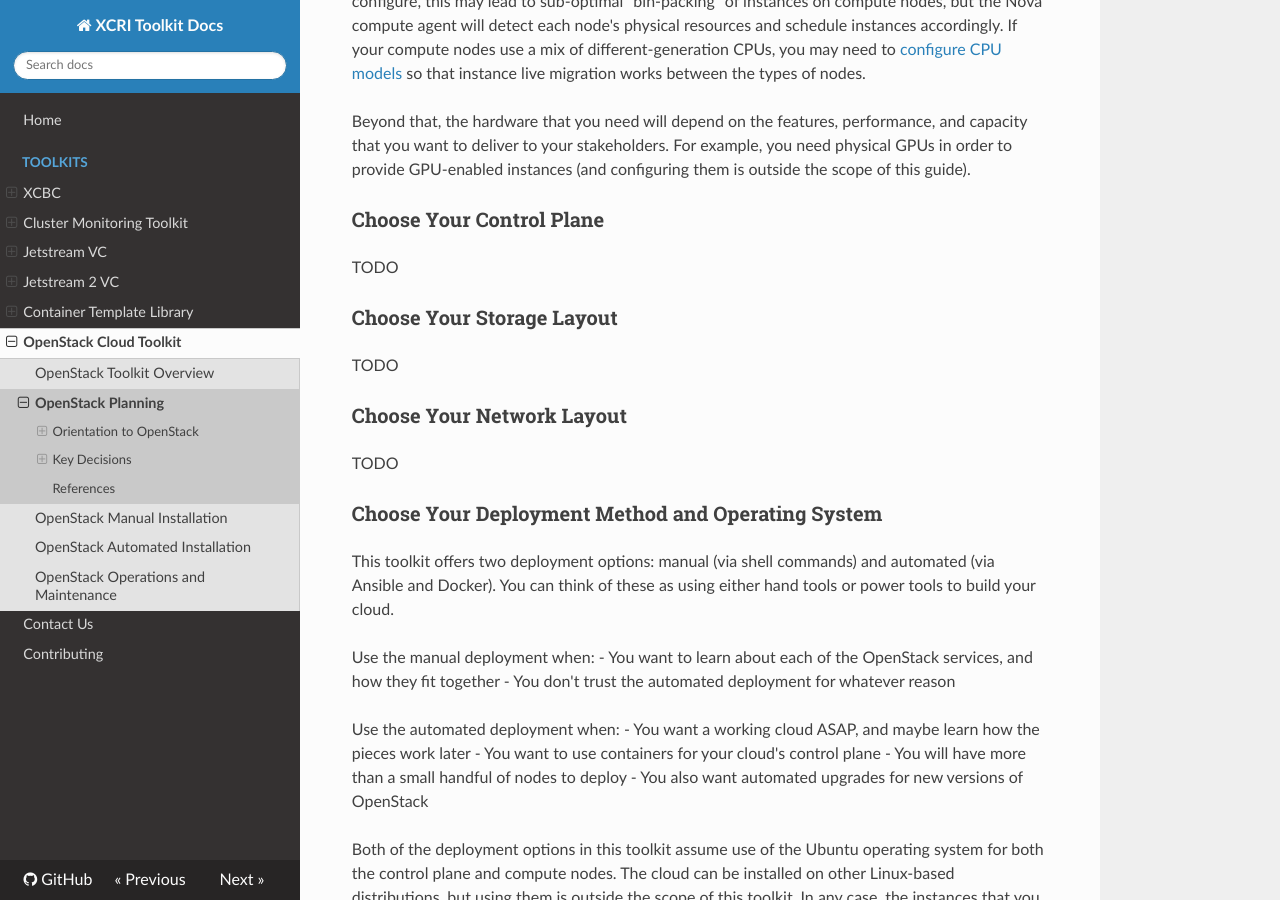
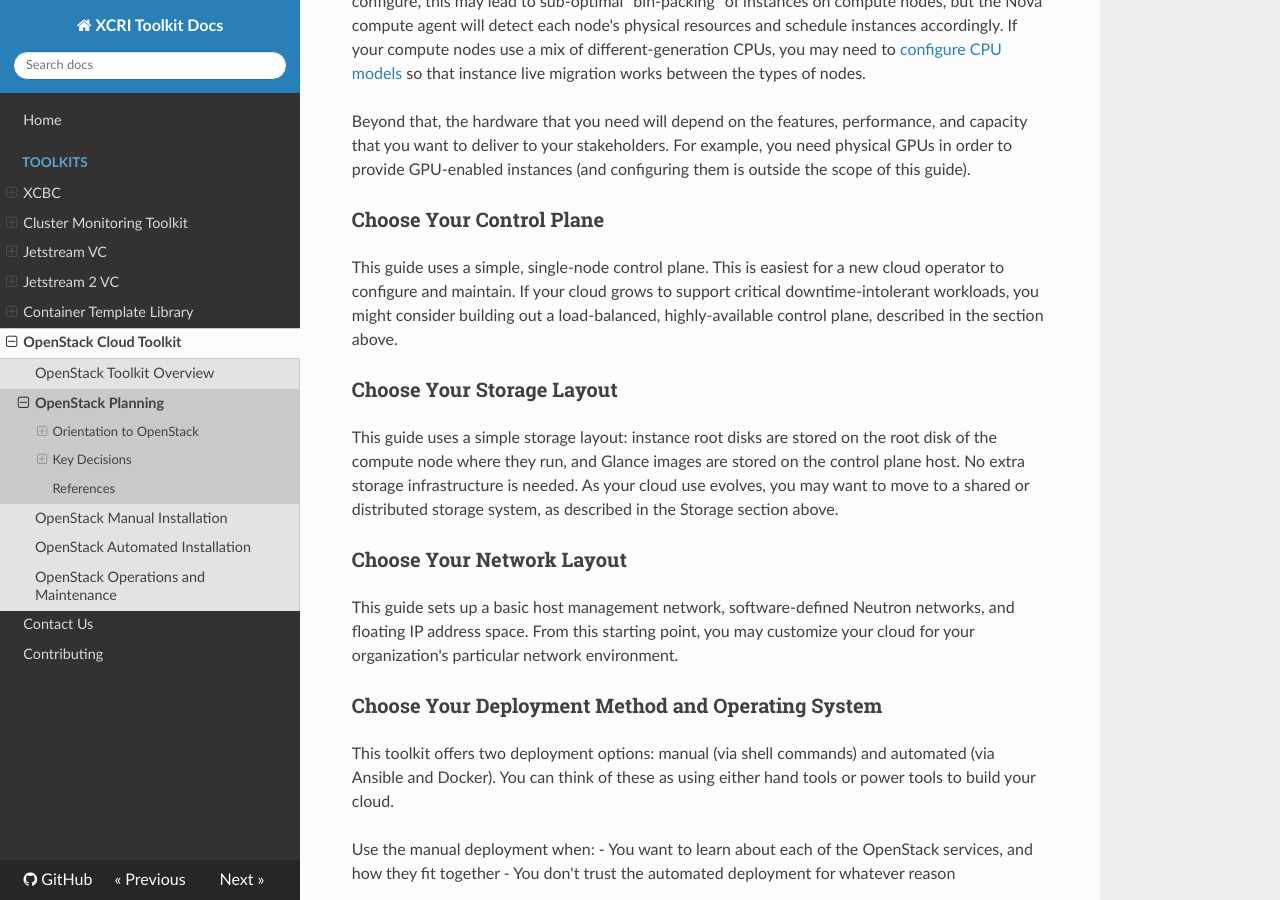
Before and after one commit to access-ci-org/Toolkit-Docs, an MkDocs documentation site: the page built from docs/toolkits/openstack-planning-guide.md, in a window 1280 px wide and 900 px high, scrolled down 9209 px. Built offline with MkDocs 1.6.1, drawn with Linux system fonts in a browser that asks for light colours; nearby versions of some CDN libraries; old or Windows-style settings are respelled for this version of MkDocs.

Commit message:
writing more content

```diff
--- a/docs/toolkits/openstack-planning-guide.md
+++ b/docs/toolkits/openstack-planning-guide.md
@@ -194,15 +194,15 @@ Beyond that, the hardware that you need will depend on the features, performance
 
 ### Choose Your Control Plane
 
-TODO
+This guide uses a simple, single-node control plane. This is easiest for a new cloud operator to configure and maintain. If your cloud grows to support critical downtime-intolerant workloads, you might consider building out a load-balanced, highly-available control plane, described in the section above.
 
 ### Choose Your Storage Layout
 
-TODO
+This guide uses a simple storage layout: instance root disks are stored on the root disk of the compute node where they run, and Glance images are stored on the control plane host. No extra storage infrastructure is needed. As your cloud use evolves, you may want to move to a shared or distributed storage system, as described in the Storage section above.
 
 ### Choose Your Network Layout
 
-TODO
+This guide sets up a basic host management network, software-defined Neutron networks, and floating IP address space. From this starting point, you may customize your cloud for your organization's particular network environment.
 
 ### Choose Your Deployment Method and Operating System
 
```
